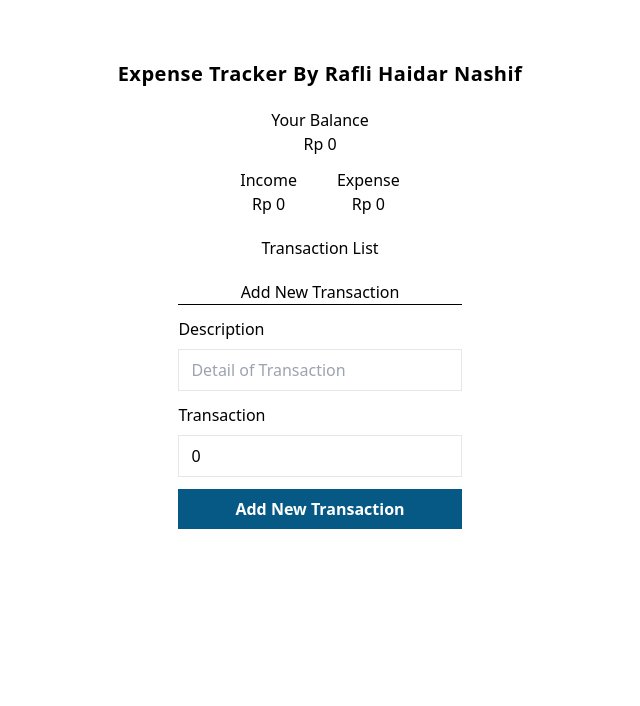
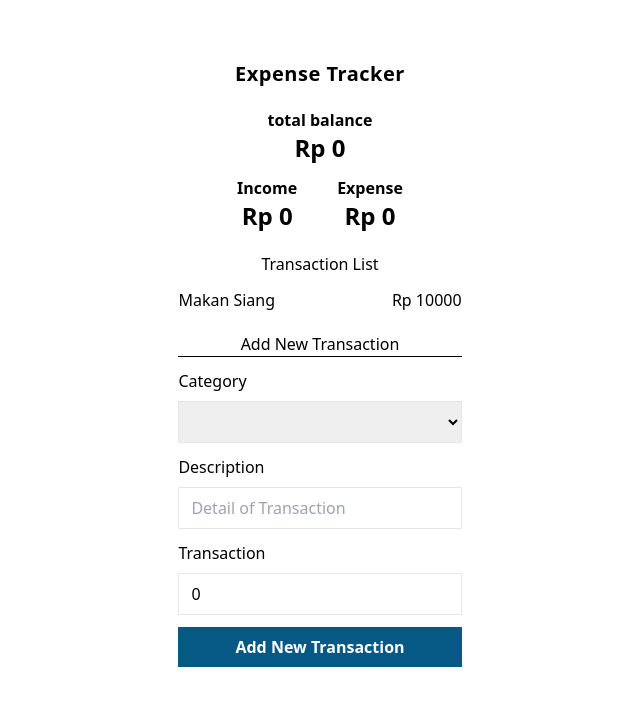
Before and after one commit to raflihaidar/expense-tracker-app, a Vue app: page / in a window 1280 px wide. Shown: the top 706 px of the page, without its empty margins (320-960 px from the left). Built offline with nearby package versions, Linux system fonts and the light colour scheme; data requests are answered from the project's data file.

Commit message:
add vitest

```diff
--- a/db.json
+++ b/db.json
@@ -1,3 +1,10 @@
 {
-  "data": []
+  "transaction": [
+    {
+      "id": "1",
+      "category": "expense",
+      "transaction_name": "Makan Siang",
+      "value": 10000
+    }
+  ]
 }
--- a/package.json
+++ b/package.json
@@ -10,12 +10,15 @@
     "build-only": "vite build",
     "type-check": "vue-tsc --build --force",
     "lint": "eslint . --ext .vue,.js,.jsx,.cjs,.mjs,.ts,.tsx,.cts,.mts --fix --ignore-path .gitignore",
-    "format": "prettier --write src/"
+    "format": "prettier --write src/",
+    "test": "vitest"
   },
   "dependencies": {
+    "@vue/test-utils": "^2.4.4",
     "axios": "^1.6.7",
     "json-server": "^1.0.0-alpha.23",
     "pinia": "^2.1.7",
+    "pinia-plugin-persistedstate": "^3.2.1",
     "vue": "^3.4.15",
     "vue-router": "^4.2.5"
   },
@@ -36,6 +39,7 @@
     "tailwindcss": "^3.4.1",
     "typescript": "~5.3.0",
     "vite": "^5.0.11",
+    "vitest": "^1.2.2",
     "vue-tsc": "^1.8.27"
   }
 }
--- a/src/components/BaseForm.vue
+++ b/src/components/BaseForm.vue
@@ -1,20 +1,37 @@
 <script setup lang="ts">
 import { useTransactionStore } from '@/stores/transaction';
-import { ref } from 'vue';
+import { reactive } from 'vue';
 
 const store = useTransactionStore()
-const form = ref(null)
 
-const payload: any = {
+const payload: any = reactive({
+  category: "",
   transaction_name: "",
   value: 0
+})
+
+const addTransaction = async () => {
+  console.log(payload)
+  await store.addNewData(payload).then(() => {
+    payload.category = "";
+    payload.transaction_name = "";
+    payload.value = 0;
+  })
 }
 </script>
 
 <template>
   <div class="text-center w-[60%] mx-auto">
     <p class="border-b border-black">Add New Transaction</p>
-    <form @submit.prevent="store.addNewData(payload)" ref="form">
+    <form @submit.prevent="addTransaction">
+      <div class="grid grid-cols-1 my-3 gap-y-2 justify-start text-start">
+        <label for="description">Category</label>
+        <select name="category" id="dropdown-categrory" class="outline-none px-3 py-2 border border-gray-200"
+          v-model="payload.category">
+          <option value="income">income</option>
+          <option value="expense">expense</option>
+        </select>
+      </div>
       <div class="grid grid-cols-1 my-3 gap-y-2 justify-start text-start">
         <label for="description">Description</label>
         <input type="text" name="description" id="desc-input" placeholder="Detail of Transaction"
@@ -22,7 +39,7 @@ const payload: any = {
       </div>
       <div class="grid grid-cols-1 my-3 gap-y-2 justify-start text-start">
         <label for="transaction">Transaction</label>
-        <input type="text" name="transaction" id="transaction-input" placeholder="Value of Transaction"
+        <input type="number" name="transaction" id="transaction-input" placeholder="Value of Transaction"
           class="outline-none px-3 py-2 border border-gray-200" v-model="payload.value">
       </div>
       <button class="w-full bg-sky-800 py-2 px-2 text-white font-semibold" type="submit">
--- a/src/components/HistoryTransaction.vue
+++ b/src/components/HistoryTransaction.vue
@@ -1,10 +1,23 @@
 <script setup lang="ts">
-import { toRefs } from "vue"
+import { toRefs, ref } from "vue"
 
 const props = defineProps({
   data: null
 })
+
+const emit = defineEmits<{
+  (e: 'delete', item: any): void
+}>()
+
 const { data } = toRefs(props)
+
+const isHover = ref(false)
+
+const deleteTransaction = (item: any): void => {
+  emit("delete", item)
+  console.log("connected")
+  console.log(item)
+}
 </script>
 
 
@@ -12,13 +25,18 @@ const { data } = toRefs(props)
   <div class="text-center w-[60%] mx-auto">
     <p>Transaction List</p>
     <div>
-      <div class="flex justify-between items-center my-3" v-for="(item, index) in data" :key="index">
+      <div class="flex justify-between items-center my-3" v-for="(item, index) in data" :key="index"
+        @mouseenter="isHover = true" @mouseleave="isHover = false">
         <p>
           {{ item.transaction_name }}
         </p>
         <p>
           Rp {{ item.value }}
         </p>
+
+        <button v-if="isHover" @click="deleteTransaction(item)">
+          delete
+        </button>
       </div>
     </div>
   </div>
--- a/src/components/TheCard.vue
+++ b/src/components/TheCard.vue
@@ -4,7 +4,12 @@ import { toRefs } from "vue"
 const props = defineProps({
   title: {
     type: String,
-    require: true,
+    required: true
+  },
+  text_size: String,
+  text_color: {
+    type: String,
+    default: "black",
   },
   data: {
     type: Number,
@@ -20,8 +25,8 @@ const { data } = toRefs(props)
 
 
 <template>
-  <div class="text-center">
-    <p>{{ props.title }}</p>
-    <p>Rp {{ data }}</p>
+  <div class="text-center font-semibold">
+    <p class="'text-xs uppercase'">{{ props.title }}</p>
+    <p :class="'text-2xl font-bold'">Rp {{ data }}</p>
   </div>
 </template>
--- a/src/main.ts
+++ b/src/main.ts
@@ -1,14 +1,15 @@
 import './assets/main.css'
-
 import { createApp } from 'vue'
 import { createPinia } from 'pinia'
+import piniaPluginPersistedstate from 'pinia-plugin-persistedstate'
 
 import App from './App.vue'
 import router from './router'
 
 const app = createApp(App)
-
-app.use(createPinia())
+const pinia = createPinia()
+pinia.use(piniaPluginPersistedstate)
+app.use(pinia)
 app.use(router)
 
 app.mount('#app')
--- a/src/stores/transaction.ts
+++ b/src/stores/transaction.ts
@@ -1,42 +1,77 @@
 import { defineStore } from "pinia";
-import {computed, ref} from 'vue'
+import { computed, ref } from 'vue'
 import axios from "axios"
 
 export const useTransactionStore = defineStore('transaction', () => {
 
   const balance = ref(0)
   const income = ref(0)
-  const expends = ref(0)
-  const transactionList : any = ref([])
+  const expense = ref(0)
+  const transactionList: any = ref([])
 
-  const lastTransactionId  = computed(() => {
-    return transactionList.value[transactionList.value.length - 1] ?? null
+  const lastTransactionId: any = computed(() => {
+    if (transactionList.value.length) {
+      return JSON.parse(transactionList.value[transactionList.value.length - 1].id)
+    } else {
+      return 0
+    }
   })
 
-  const getData = async () : Promise<void> => {
-    try{
-      const respose = await axios.get("http://localhost:3000/data")
+  const getData = async (): Promise<void> => {
+    try {
+      const respose = await axios.get("http://localhost:3000/transaction")
       transactionList.value = respose.data
-    }catch(error){
+    } catch (error) {
       console.log(error)
     }
   }
 
-  const addNewData = async (data : any) : Promise<void> => {
-    try{
-      await axios.post("http://localhost:3000/data", {
-        id : lastTransactionId.value.id + 1,
-        transaction_name : data.transaction_name,
-        value : data.value
+  const addNewData = async (data: any): Promise<void> => {
+    try {
+      const id = JSON.stringify(lastTransactionId.value + 1)
+
+      await axios.post("http://localhost:3000/transaction", {
+        id,
+        category: data.category,
+        transaction_name: data.transaction_name,
+        value: data.value
       })
 
       transactionList.value.push({
-        id : lastTransactionId.value.id + 1,
-        transaction_name : data.transaction_name,
-        value : data.value
+        id: JSON.stringify(id),
+        category: data.category,
+        transaction_name: data.transaction_name,
+        value: data.value
       })
-    }catch(error){
+
+      if (data.category === 'income') {
+        income.value += data.value
+        balance.value += data.value;
+      } else {
+        expense.value += data.value
+        balance.value -= data.value;
+      }
+    } catch (error) {
       console.log(error)
+    }
+  }
+
+  const deleteData = async (data: any): Promise<void> => {
+    try {
+      const id = JSON.parse(data.id)
+      await axios.delete(`http://localhost:3000/transaction/${id}`)
+      transactionList.value.splice(id - 1, 1)
+
+      if (data.category === 'income') {
+        income.value -= data.value
+        balance.value -= data.value
+      } else {
+        expense.value -= data.value
+        balance.value += data.value
+      }
+    } catch (error) {
+      console.log(error)
+      console.log(data.id)
     }
   }
 
@@ -45,8 +80,11 @@ export const useTransactionStore = defineStore('transaction', () => {
     lastTransactionId,
     balance,
     income,
-    expends,
+    expense,
     addNewData,
+    deleteData,
     getData
   }
+}, {
+  persist: true
 })
--- a/src/views/HomeView.vue
+++ b/src/views/HomeView.vue
@@ -7,7 +7,11 @@ import { storeToRefs } from 'pinia';
 import { onMounted } from 'vue';
 
 const store = useTransactionStore()
-const { expends, income, balance, transactionList } = storeToRefs(store)
+const { expense, income, balance, transactionList } = storeToRefs(store)
+
+const deleteTransaction = (item: any): void => {
+  store.deleteData(item)
+}
 
 onMounted(async () => {
   store.getData()
@@ -16,18 +20,18 @@ onMounted(async () => {
 
 <template>
   <main class="my-10 lg:w-[40%] w-full p-5  mx-auto">
-    <p class="text-center font-bold text-xl tracking-wide">Expense Tracker By Rafli Haidar Nashif</p>
+    <p class="text-center font-bold text-xl tracking-wide">Expense Tracker</p>
     <section class="flex flex-col items-center gap-y-3 my-5">
-      <TheCard title="Your Balance" :data="balance" />
+      <TheCard title="total balance" :data="balance" />
       <div class="flex justify-center gap-x-10 w-[60%] mx-auto">
         <TheCard title="Income" :data="income" />
-        <TheCard title="Expense" :data="expends" />
+        <TheCard title="Expense" :data="expense" />
       </div>
     </section>
     <section>
-      <HistoryTransaction :data="transactionList" />
+      <HistoryTransaction :data="transactionList" v-on:delete="deleteTransaction" />
     </section>
-    <section class="my-5">
+    <section class=" my-5">
       <BaseForm />
     </section>
   </main>
```
Also changed, not shown: 2 other files (tests, documents, lock files or other folders).
